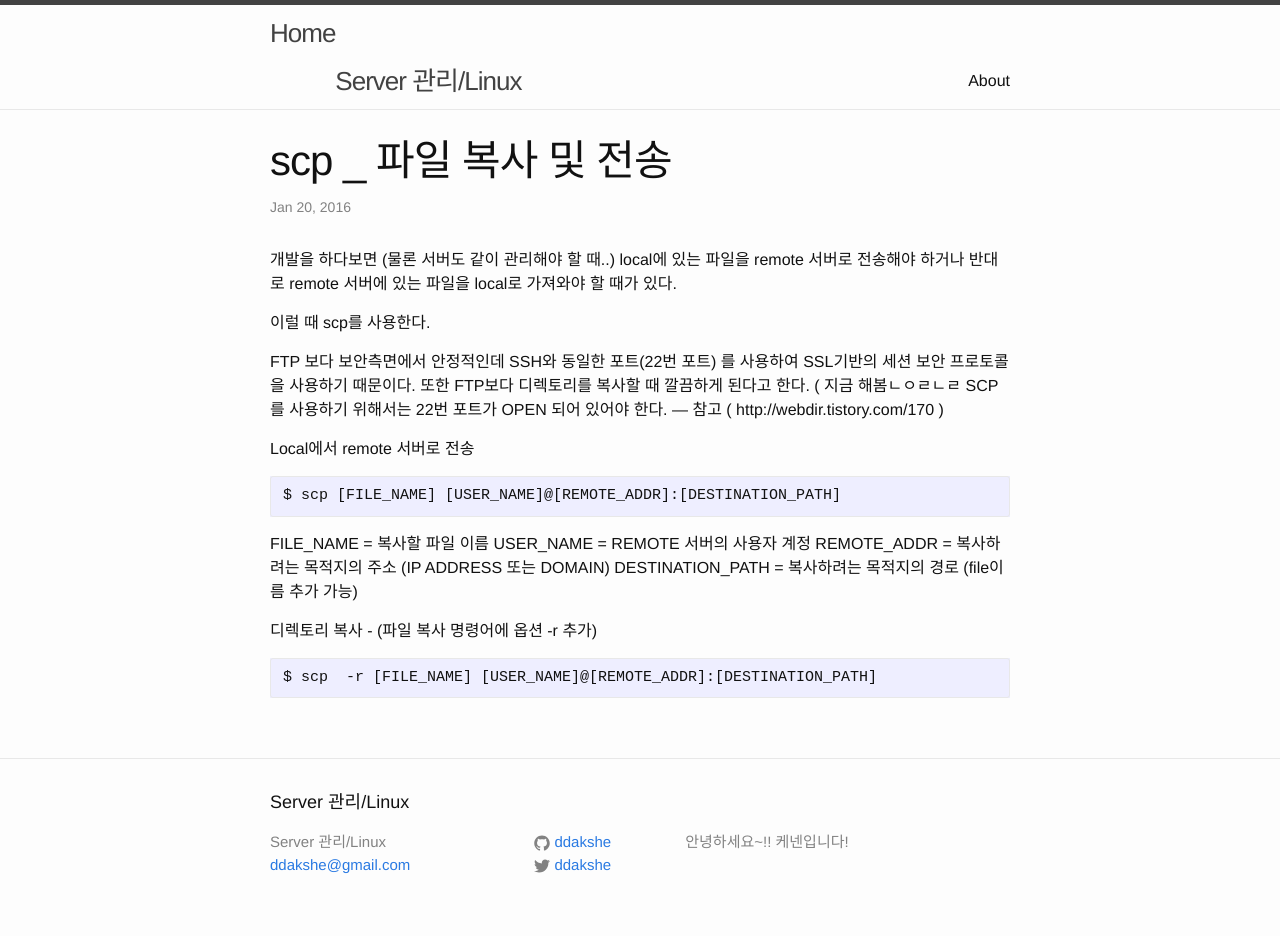
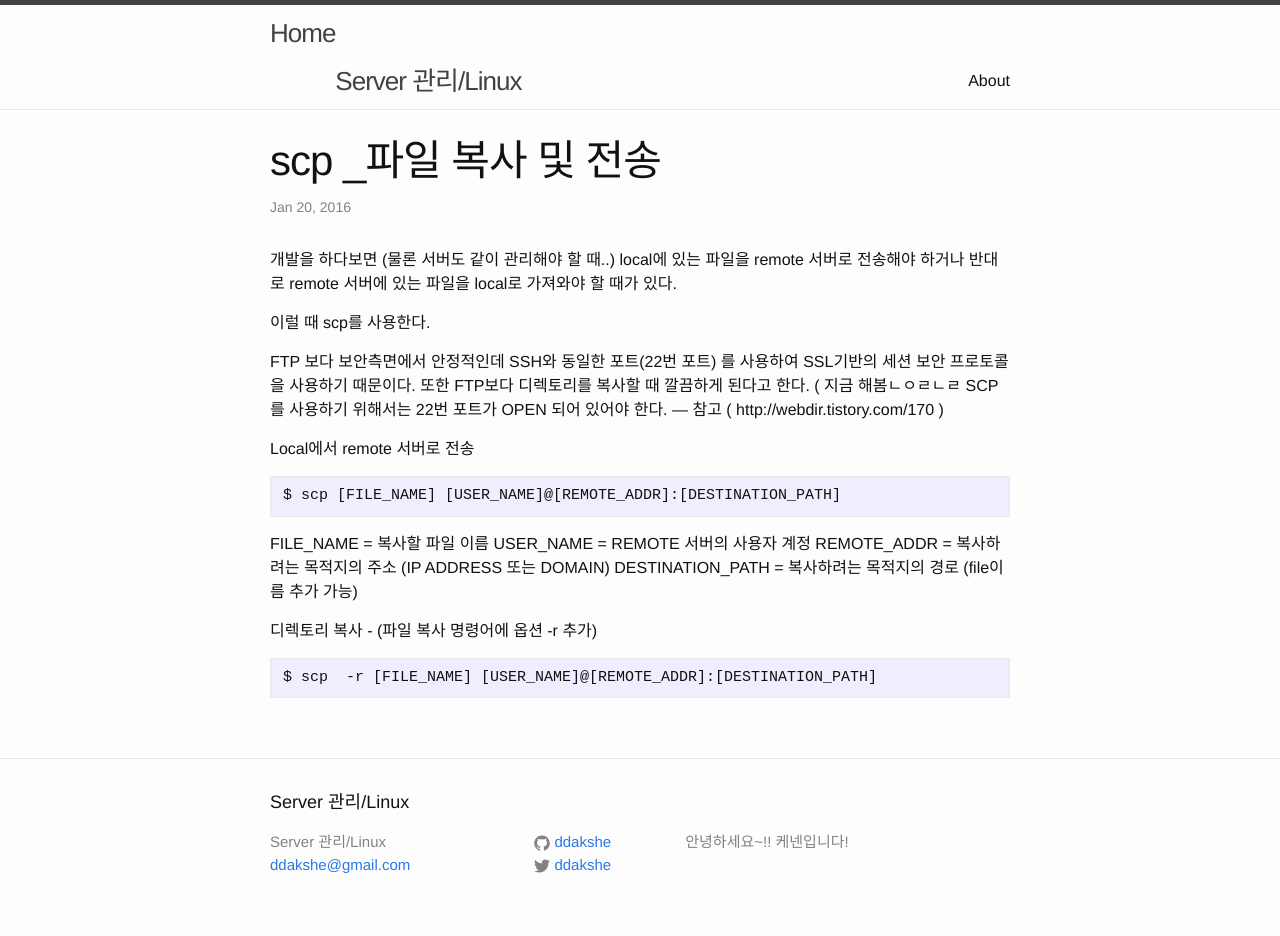
Before and after one commit to ddakshe/blog-server, a Jekyll site: the page built from _posts/2016-01-20-linux-scp.markdown, in a window 1280 px wide. Built offline with Jekyll 4.4.1, drawn with Linux system fonts in a browser that asks for light colours.

Commit message:
줄바꿈

```diff
--- a/_posts/2016-01-20-linux-scp.markdown
+++ b/_posts/2016-01-20-linux-scp.markdown
@@ -1,6 +1,6 @@
 ---
 layout: post
-title:  "scp _ 파일 복사 및 전송"
+title:  "scp _파일 복사 및 전송"
 date:   2016-1-20 21:58:52 +0900
 categories: jekyll update
 ---
```
